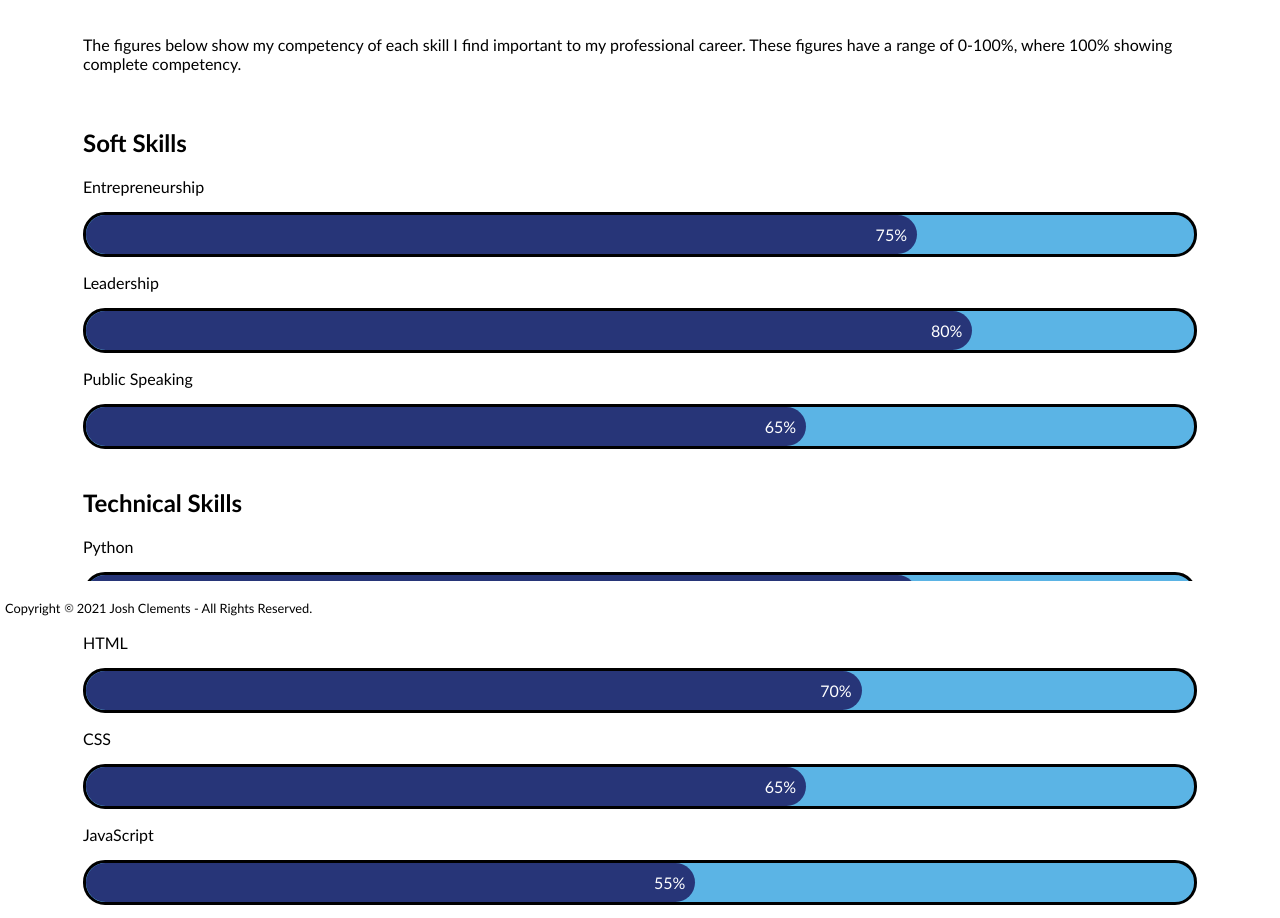
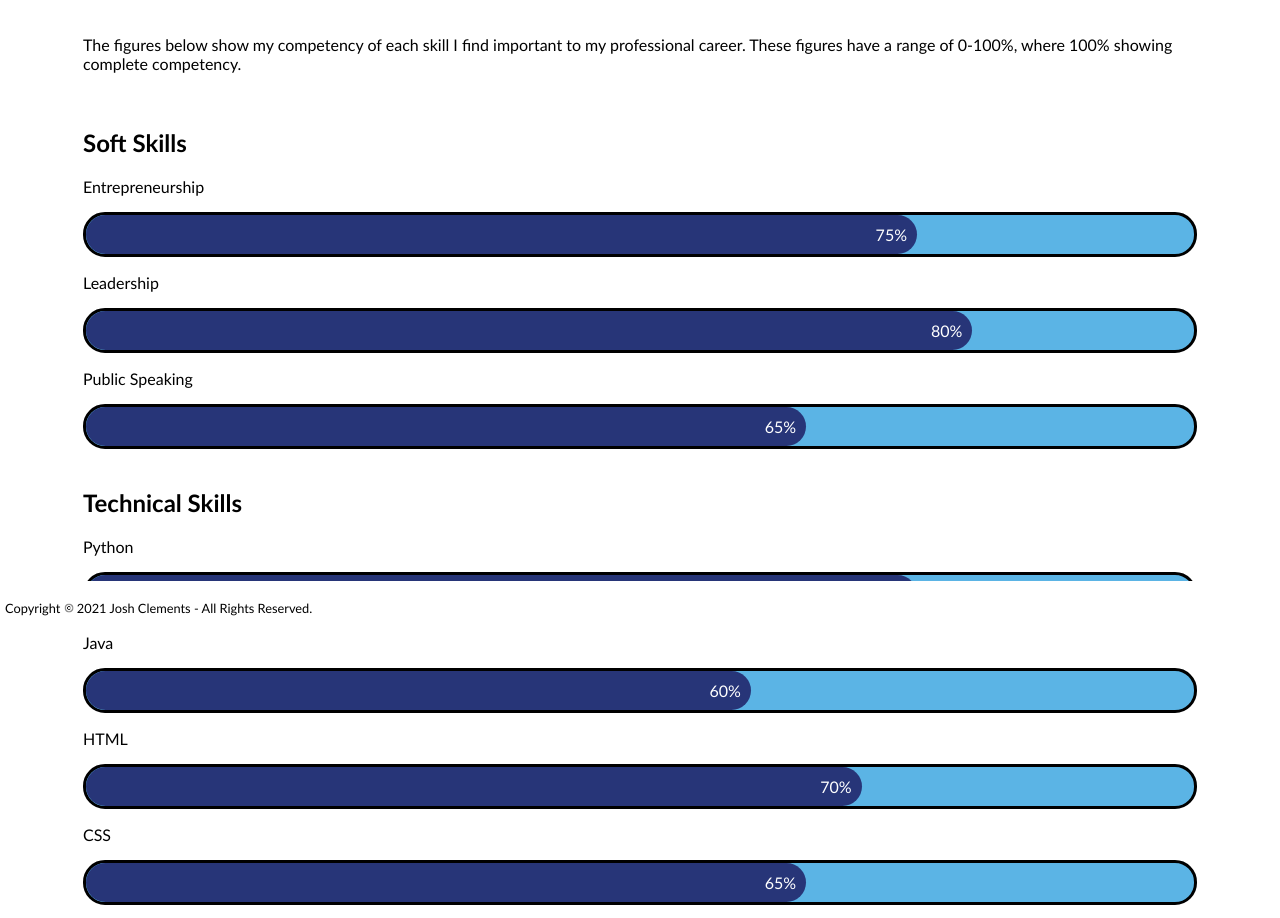
Before and after one commit to joshcleme/personal_site, a plain HTML site: page skills.html in a window 1280 px wide. Shown: the part 165-1083 px from the top of the page. Drawn offline with Linux system fonts and the light colour scheme.

Commit message:
Update Skills
Addition of new learned skills

```diff
--- a/skills.css
+++ b/skills.css
@@ -91,6 +91,12 @@
 
 .pyth {
 	width: 75%;
+	background-color: #273578;
+	border-radius: 20px;
+}
+
+.java {
+	width: 60%;
 	background-color: #273578;
 	border-radius: 20px;
 }
--- a/skills.html
+++ b/skills.html
@@ -69,6 +69,13 @@
 			<div class="container">
 
 				<div class="skills pyth">75%</div>
+
+			</div>
+
+			<p>Java</p>
+			<div class="container">
+
+				<div class="skills java">60%</div>
 
 			</div>
 
```
